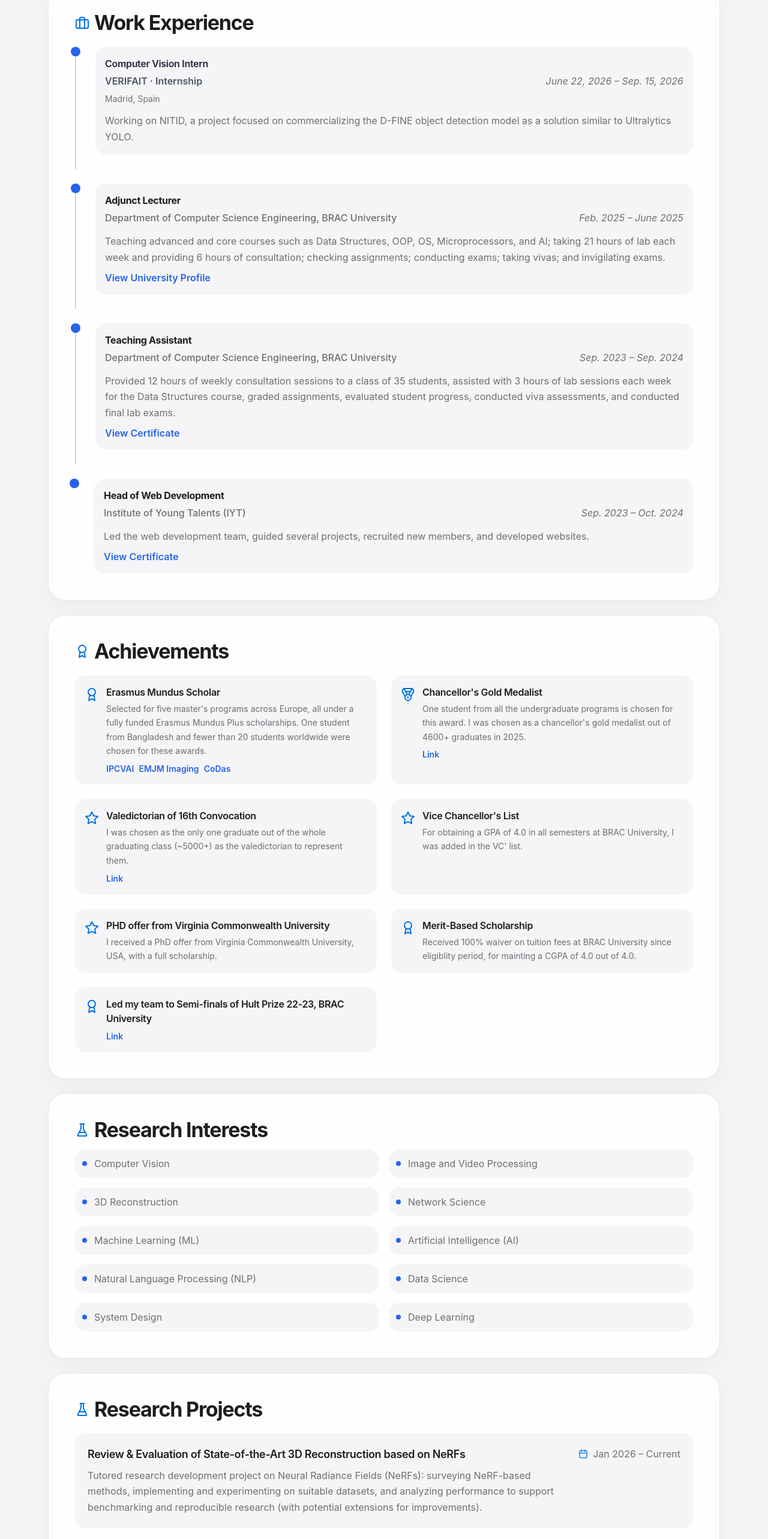
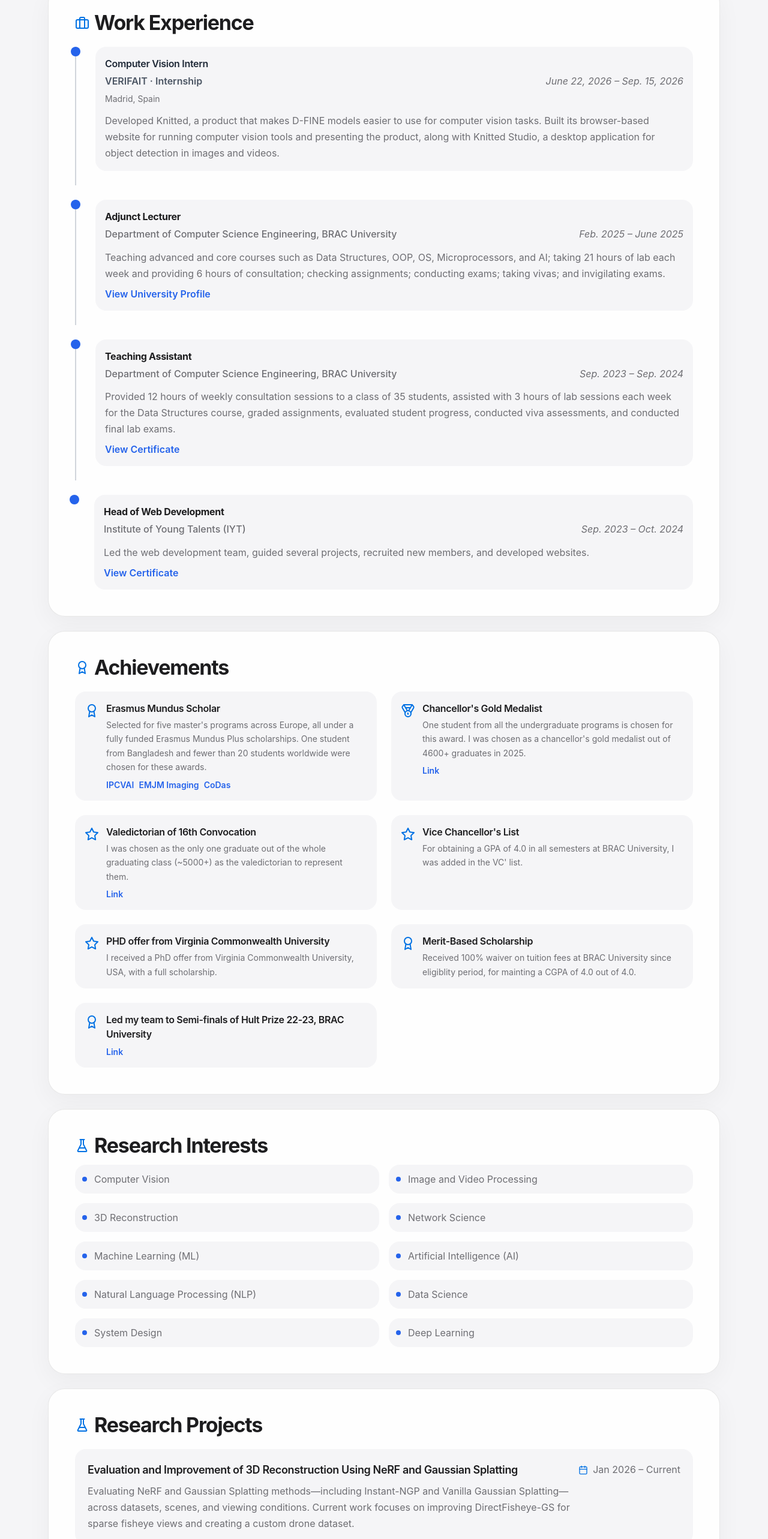
Before and after one commit to shihabmuhtasim/shihabmuhtasim.github.io, a React (Vite) app: page / in a window 1280 px wide. Shown: the part 2208-4774 px from the top of the page at 60% size. Built offline with nearby package versions, Linux system fonts and the light colour scheme.

Commit message:
Update internship and 3D reconstruction research

```diff
--- a/src/components/ResearchObjective.tsx
+++ b/src/components/ResearchObjective.tsx
@@ -12,10 +12,10 @@ const ResearchProjects = () => {
   const projects: ResearchProject[] = [
     {
       title:
-        'Review & Evaluation of State-of-the-Art 3D Reconstruction based on NeRFs',
+        'Evaluation and Improvement of 3D Reconstruction Using NeRF and Gaussian Splatting',
       date: 'Jan 2026 – Current',
       description:
-        'Tutored research development project on Neural Radiance Fields (NeRFs): surveying NeRF-based methods, implementing and experimenting on suitable datasets, and analyzing performance to support benchmarking and reproducible research (with potential extensions for improvements).',
+        'Evaluating NeRF and Gaussian Splatting methods—including Instant-NGP and Vanilla Gaussian Splatting—across datasets, scenes, and viewing conditions. Current work focuses on improving DirectFisheye-GS for sparse fisheye views and creating a custom drone dataset.',
     },
     {
       title:
--- a/src/components/WorkExperience.tsx
+++ b/src/components/WorkExperience.tsx
@@ -8,7 +8,7 @@ const WorkExperience = () => {
       company: 'VERIFAIT · Internship',
       period: 'June 22, 2026 – Sep. 15, 2026',
       location: 'Madrid, Spain',
-      description: 'Working on NITID, a project focused on commercializing the D-FINE object detection model as a solution similar to Ultralytics YOLO.',
+      description: 'Developed Knitted, a product that makes D-FINE models easier to use for computer vision tasks. Built its browser-based website for running computer vision tools and presenting the product, along with Knitted Studio, a desktop application for object detection in images and videos.',
       titleLink: 'https://www.linkedin.com/company/verifait/',
       companyLink: 'https://www.linkedin.com/company/verifait/'
     },
```
